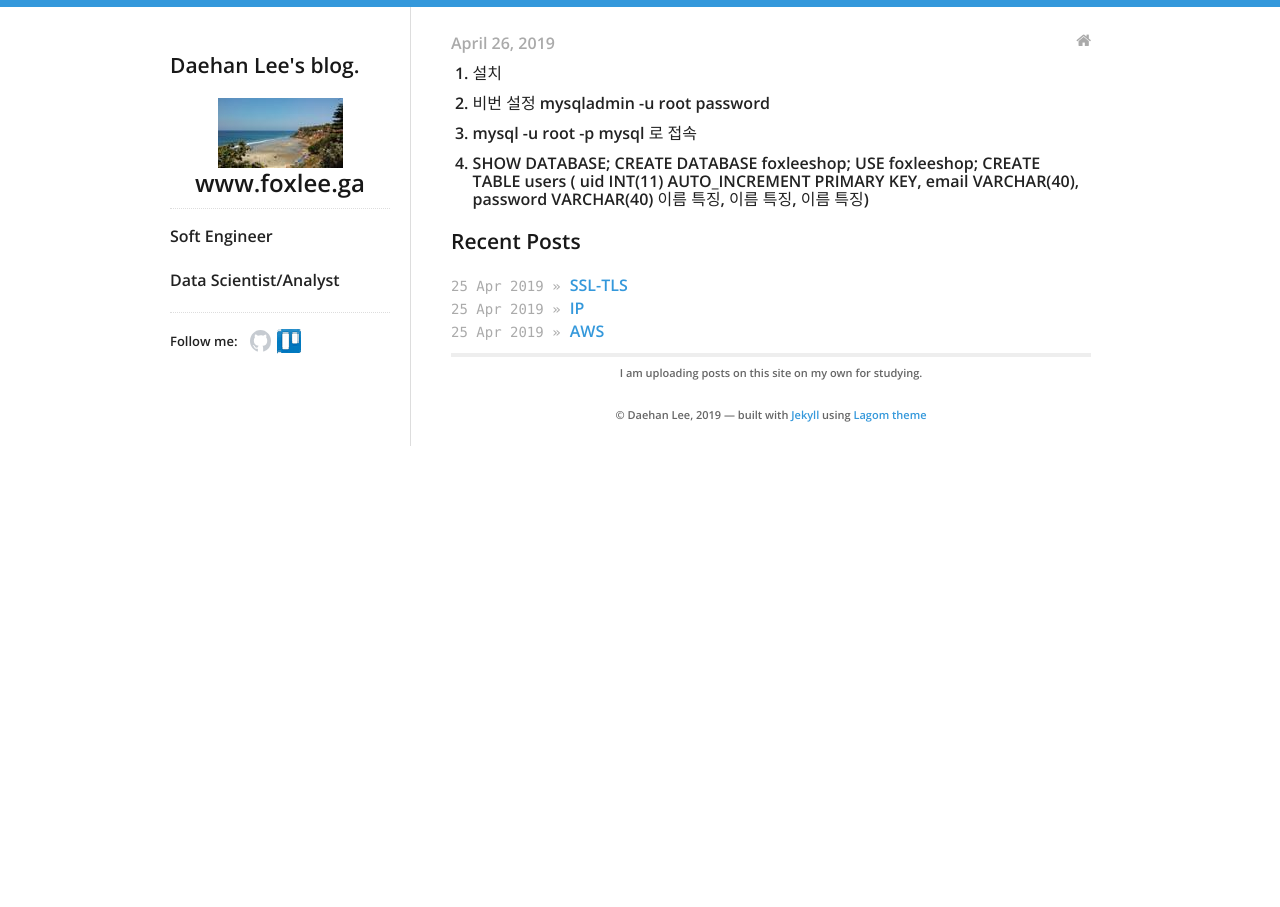
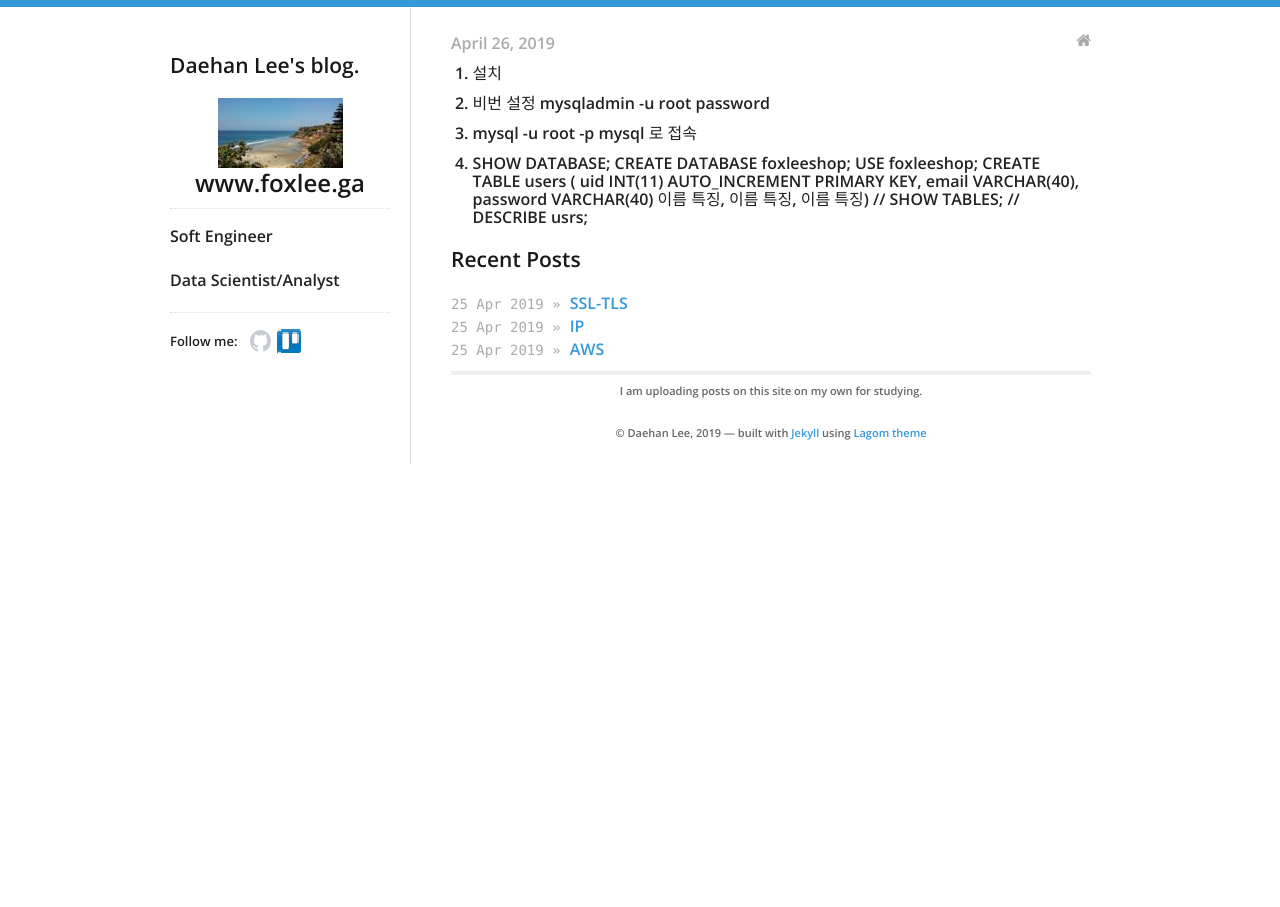
Before and after one commit to daehan0226/Study, a Jekyll site: the page built from _posts/2019-04-26-mysql-flask.md, in a window 1280 px wide. Built offline with Jekyll 4.4.1, drawn with Linux system fonts in a browser that asks for light colours.

Commit message:
Update 2019-04-26-mysql-flask.md

```diff
--- a/_posts/2019-04-26-mysql-flask.md
+++ b/_posts/2019-04-26-mysql-flask.md
@@ -8,4 +8,4 @@ categories:
 1. 설치
 2. 비번 설정  mysqladmin -u root password
 3. mysql -u root -p mysql 로 접속
-4. SHOW DATABASE; CREATE DATABASE foxleeshop; USE foxleeshop; CREATE TABLE users ( uid INT(11) AUTO_INCREMENT PRIMARY KEY, email VARCHAR(40), password VARCHAR(40) 이름 특징, 이름 특징, 이름 특징)
+4. SHOW DATABASE; CREATE DATABASE foxleeshop; USE foxleeshop; CREATE TABLE users ( uid INT(11) AUTO_INCREMENT PRIMARY KEY, email VARCHAR(40), password VARCHAR(40) 이름 특징, 이름 특징, 이름 특징) // SHOW TABLES; // DESCRIBE usrs;
```
